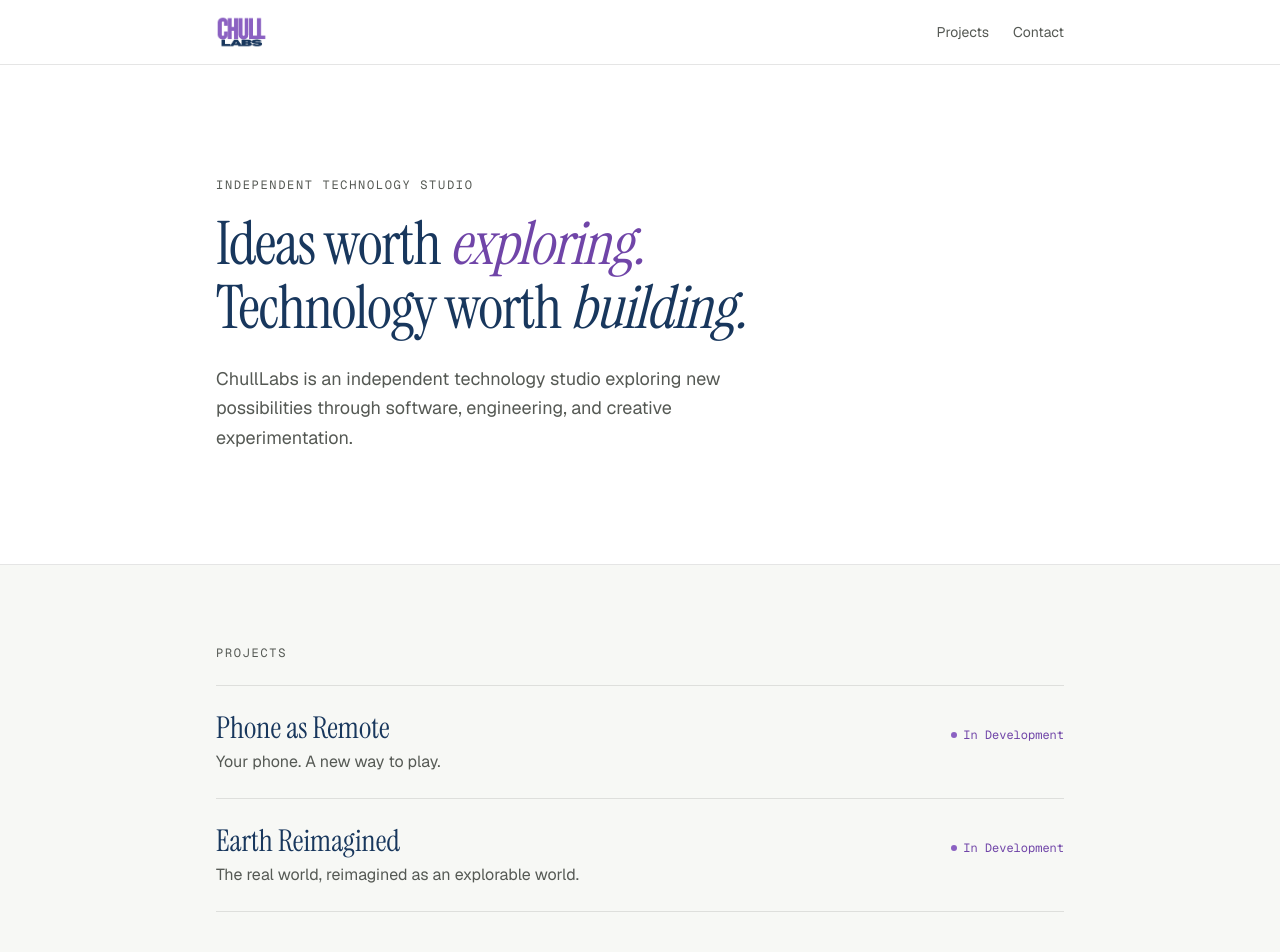
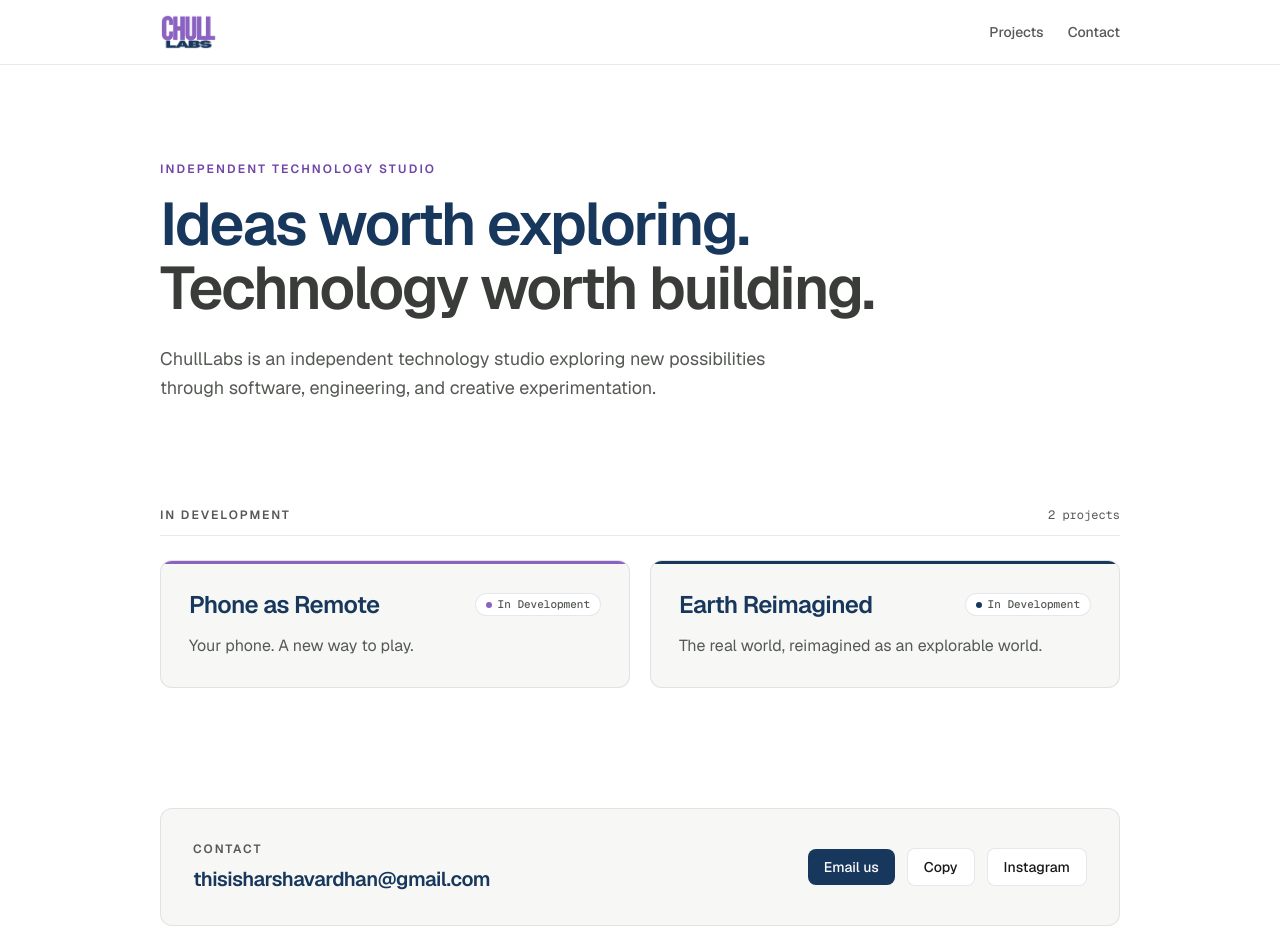
Before and after one commit to CHULLLABS/chulllabs-website, a Next.js app: page / in a window 1280 px wide. Shown: the top 952 px of the page. Built offline with nearby package versions, Linux system fonts and the light colour scheme.

Commit message:
design: crisp geometric sans-serif minimal studio layout

```diff
--- a/src/app/globals.css
+++ b/src/app/globals.css
@@ -9,7 +9,7 @@
   --brand-purple: #8b61c2;
   --brand-purple-text: #7045a8;
   --brand-navy: #18375d;
-  --border-subtle: rgba(23, 26, 22, 0.11);
+  --border-subtle: rgba(24, 55, 93, 0.11);
 }
 
 @theme inline {
@@ -23,7 +23,6 @@
   --color-brand-navy: var(--brand-navy);
   --color-border-subtle: var(--border-subtle);
   --font-sans: var(--font-geist-sans), system-ui, -apple-system, BlinkMacSystemFont, "Segoe UI", sans-serif;
-  --font-serif: var(--font-serif), Georgia, Cambria, "Times New Roman", serif;
   --font-mono: var(--font-geist-mono), ui-monospace, SFMono-Regular, Menlo, monospace;
 }
 
--- a/src/components/common/CopyEmailButton.tsx
+++ b/src/components/common/CopyEmailButton.tsx
@@ -19,9 +19,9 @@ export function CopyEmailButton({ email }: { email: string }) {
     <button
       type="button"
       onClick={handleCopy}
-      className="inline-flex items-center justify-center rounded-sm border border-border-subtle bg-background px-4 py-2.5 text-sm font-medium text-foreground transition-colors hover:bg-surface-muted focus-visible:outline-2 focus-visible:outline-offset-2 focus-visible:outline-brand-purple"
+      className="inline-flex items-center justify-center rounded-lg border border-border-subtle bg-background px-4 py-2 text-sm font-medium text-foreground transition-colors hover:bg-surface-muted focus-visible:outline-2 focus-visible:outline-offset-2 focus-visible:outline-brand-purple"
     >
-      {copied ? "Copied" : "Copy address"}
+      {copied ? "Copied" : "Copy"}
     </button>
   );
 }
--- a/src/components/common/Footer.tsx
+++ b/src/components/common/Footer.tsx
@@ -5,8 +5,8 @@ export function Footer() {
 
   return (
     <footer className="border-t border-border-subtle bg-background">
-      <div className="mx-auto flex max-w-4xl flex-col gap-2 px-4 py-8 text-xs text-muted sm:flex-row sm:items-center sm:justify-between sm:px-6">
-        <p>© {currentYear} {siteConfig.name}</p>
+      <div className="mx-auto flex max-w-5xl flex-col gap-2 px-5 py-6 text-xs text-muted sm:flex-row sm:items-center sm:justify-between sm:px-8">
+        <p>© {currentYear} {siteConfig.name}. All rights reserved.</p>
         <p className="font-mono">chulllabs.in</p>
       </div>
     </footer>
--- a/src/components/common/Header.tsx
+++ b/src/components/common/Header.tsx
@@ -4,11 +4,11 @@ import { siteConfig } from "@/config/site";
 
 export function Header() {
   return (
-    <header className="border-b border-border-subtle bg-background">
-      <div className="mx-auto flex h-16 max-w-4xl items-center justify-between px-4 sm:px-6">
+    <header className="sticky top-0 z-40 border-b border-border-subtle bg-background/90 backdrop-blur-md">
+      <div className="mx-auto flex h-16 max-w-5xl items-center justify-between px-5 sm:px-8">
         <Link
           href="/"
-          className="inline-flex items-center rounded-sm py-1 focus-visible:outline-2 focus-visible:outline-offset-2 focus-visible:outline-brand-purple"
+          className="inline-flex items-center rounded-md py-1 focus-visible:outline-2 focus-visible:outline-offset-2 focus-visible:outline-brand-purple"
           aria-label="ChullLabs home"
         >
           <Image
@@ -17,7 +17,7 @@ export function Header() {
             width={siteConfig.logo.width}
             height={siteConfig.logo.height}
             priority
-            className="h-8 w-auto object-contain"
+            className="h-9 w-auto object-contain"
           />
         </Link>
 
@@ -26,7 +26,7 @@ export function Header() {
             <a
               key={item.href}
               href={item.href}
-              className="text-sm text-muted transition-colors hover:text-brand-navy focus-visible:outline-2 focus-visible:outline-offset-4 focus-visible:outline-brand-purple"
+              className="text-sm font-medium text-muted transition-colors hover:text-brand-navy focus-visible:outline-2 focus-visible:outline-offset-4 focus-visible:outline-brand-purple"
             >
               {item.label}
             </a>
--- a/src/components/sections/ContactSection.tsx
+++ b/src/components/sections/ContactSection.tsx
@@ -3,24 +3,28 @@ import { CopyEmailButton } from "@/components/common/CopyEmailButton";
 
 export function ContactSection() {
   return (
-    <section
-      id="contact"
-      className="scroll-mt-16 bg-background py-16 sm:py-20"
-    >
-      <div className="mx-auto max-w-4xl px-4 sm:px-6">
-        <p className="font-mono text-xs uppercase tracking-[0.14em] text-muted">
+    <section id="contact" className="scroll-mt-20 py-14 sm:py-20">
+      <div className="mx-auto max-w-5xl px-5 sm:px-8">
+        <div className="flex flex-col gap-6 rounded-xl border border-border-subtle bg-surface p-6 sm:flex-row sm:items-center sm:justify-between sm:p-8">
+          <div>
+            <p className="text-xs font-semibold uppercase tracking-[0.16em] text-muted">
               Contact
             </p>
-
-        <div className="mt-4 flex flex-col gap-6 sm:flex-row sm:items-center sm:justify-between">
             <a
               href={`mailto:${siteConfig.contact.email}`}
-            className="break-all font-serif text-2xl text-brand-navy underline decoration-border-subtle underline-offset-8 transition-colors hover:text-brand-purple-text hover:decoration-brand-purple-text focus-visible:outline-2 focus-visible:outline-offset-4 focus-visible:outline-brand-purple sm:text-3xl"
+              className="mt-2 block break-all text-lg font-semibold tracking-tight text-brand-navy transition-colors hover:text-brand-purple-text focus-visible:outline-2 focus-visible:outline-offset-4 focus-visible:outline-brand-purple sm:text-xl"
             >
               {siteConfig.contact.email}
             </a>
+          </div>
 
-          <div className="flex flex-wrap items-center gap-4">
+          <div className="flex flex-wrap items-center gap-3">
+            <a
+              href={`mailto:${siteConfig.contact.email}`}
+              className="inline-flex items-center justify-center rounded-lg bg-brand-navy px-4 py-2 text-sm font-medium text-white transition-colors hover:bg-brand-navy/90 focus-visible:outline-2 focus-visible:outline-offset-2 focus-visible:outline-brand-purple"
+            >
+              Email us
+            </a>
             <CopyEmailButton email={siteConfig.contact.email} />
             {siteConfig.socials.map((social) => (
               <a
@@ -28,7 +32,7 @@ export function ContactSection() {
                 href={social.href}
                 target="_blank"
                 rel="noopener noreferrer"
-                className="border-b border-foreground/30 pb-0.5 text-sm font-medium text-foreground transition-colors hover:border-brand-purple-text hover:text-brand-purple-text focus-visible:outline-2 focus-visible:outline-offset-4 focus-visible:outline-brand-purple"
+                className="inline-flex items-center justify-center rounded-lg border border-border-subtle bg-background px-4 py-2 text-sm font-medium text-foreground transition-colors hover:bg-surface-muted focus-visible:outline-2 focus-visible:outline-offset-2 focus-visible:outline-brand-purple"
               >
                 {social.label}
               </a>
--- a/src/components/sections/HeroSection.tsx
+++ b/src/components/sections/HeroSection.tsx
@@ -1,18 +1,19 @@
 export function HeroSection() {
   return (
-    <section className="border-b border-border-subtle bg-background py-20 sm:py-28">
-      <div className="mx-auto max-w-4xl px-4 sm:px-6">
-        <p className="font-mono text-xs uppercase tracking-[0.14em] text-muted">
+    <section className="bg-background pt-16 pb-12 sm:pt-24 sm:pb-16">
+      <div className="mx-auto max-w-5xl px-5 sm:px-8">
+        <p className="text-xs font-semibold uppercase tracking-[0.18em] text-brand-purple-text">
           Independent Technology Studio
         </p>
 
-        <h1 className="mt-5 font-serif text-4xl leading-[1.06] tracking-[-0.02em] text-brand-navy sm:text-6xl">
-          Ideas worth <em className="italic text-brand-purple-text">exploring.</em>
-          <br />
-          Technology worth <em className="italic">building.</em>
+        <h1 className="mt-4 max-w-3xl text-4xl font-semibold tracking-[-0.035em] text-brand-navy sm:text-6xl sm:leading-[1.06]">
+          Ideas worth exploring.
+          <span className="block text-foreground/85">
+            Technology worth building.
+          </span>
         </h1>
 
-        <p className="mt-6 max-w-xl text-base leading-relaxed text-muted sm:text-lg">
+        <p className="mt-6 max-w-2xl text-base leading-relaxed text-muted sm:text-lg">
           ChullLabs is an independent technology studio exploring new
           possibilities through software, engineering, and creative
           experimentation.
--- a/src/components/sections/ProjectsSection.tsx
+++ b/src/components/sections/ProjectsSection.tsx
@@ -2,40 +2,54 @@ import { currentProjects } from "@/config/projects";
 
 export function ProjectsSection() {
   return (
-    <section
-      id="projects"
-      className="scroll-mt-16 border-b border-border-subtle bg-surface py-16 sm:py-20"
-    >
-      <div className="mx-auto max-w-4xl px-4 sm:px-6">
-        <p className="font-mono text-xs uppercase tracking-[0.14em] text-muted">
-          Projects
-        </p>
+    <section id="projects" className="scroll-mt-20 py-6 sm:py-10">
+      <div className="mx-auto max-w-5xl px-5 sm:px-8">
+        <div className="flex items-center justify-between border-b border-border-subtle pb-3">
+          <h2 className="text-xs font-semibold uppercase tracking-[0.16em] text-muted">
+            In Development
+          </h2>
+          <span className="font-mono text-xs text-muted">
+            {currentProjects.length} projects
+          </span>
+        </div>
 
-        <ul className="mt-6 divide-y divide-border-subtle border-y border-border-subtle">
-          {currentProjects.map((project) => (
-            <li
+        <div className="mt-6 grid gap-5 sm:grid-cols-2">
+          {currentProjects.map((project, index) => (
+            <div
               key={project.id}
-              className="flex flex-col gap-2 py-6 sm:flex-row sm:items-baseline sm:justify-between sm:gap-6"
+              className="group relative flex flex-col justify-between overflow-hidden rounded-xl border border-border-subtle bg-surface p-6 transition-colors hover:border-brand-purple/40 sm:p-7"
             >
+              {/* Crisp top accent line matching brand purple & navy */}
+              <div
+                className={`absolute inset-x-0 top-0 h-[3px] ${
+                  index === 0 ? "bg-brand-purple" : "bg-brand-navy"
+                }`}
+                aria-hidden="true"
+              />
+
               <div>
-                <h2 className="font-serif text-2xl text-brand-navy sm:text-3xl">
-                  {project.name}
-                </h2>
-                <p className="mt-1 text-sm text-muted sm:text-base">
+                <div className="flex items-center justify-between gap-3">
+                  <h3 className="text-xl font-semibold tracking-tight text-brand-navy sm:text-2xl">
+                    {project.name}
+                  </h3>
+                  <span className="inline-flex shrink-0 items-center gap-1.5 rounded-full border border-border-subtle bg-background px-2.5 py-0.5 font-mono text-[11px] font-medium text-muted">
+                    <span
+                      className={`h-1.5 w-1.5 rounded-full ${
+                        index === 0 ? "bg-brand-purple" : "bg-brand-navy"
+                      }`}
+                      aria-hidden="true"
+                    />
+                    {project.status}
+                  </span>
+                </div>
+
+                <p className="mt-3 text-base leading-relaxed text-muted">
                   {project.positioning}
                 </p>
               </div>
-
-              <span className="inline-flex shrink-0 items-center gap-1.5 font-mono text-xs text-brand-purple-text">
-                <span
-                  className="h-1.5 w-1.5 rounded-full bg-brand-purple"
-                  aria-hidden="true"
-                />
-                {project.status}
-              </span>
-            </li>
+            </div>
           ))}
-        </ul>
+        </div>
       </div>
     </section>
   );
```
Also changed, not shown: src/app/layout.tsx (+4 -12 lines). Lines whose indentation alone changed are shown as unchanged.
